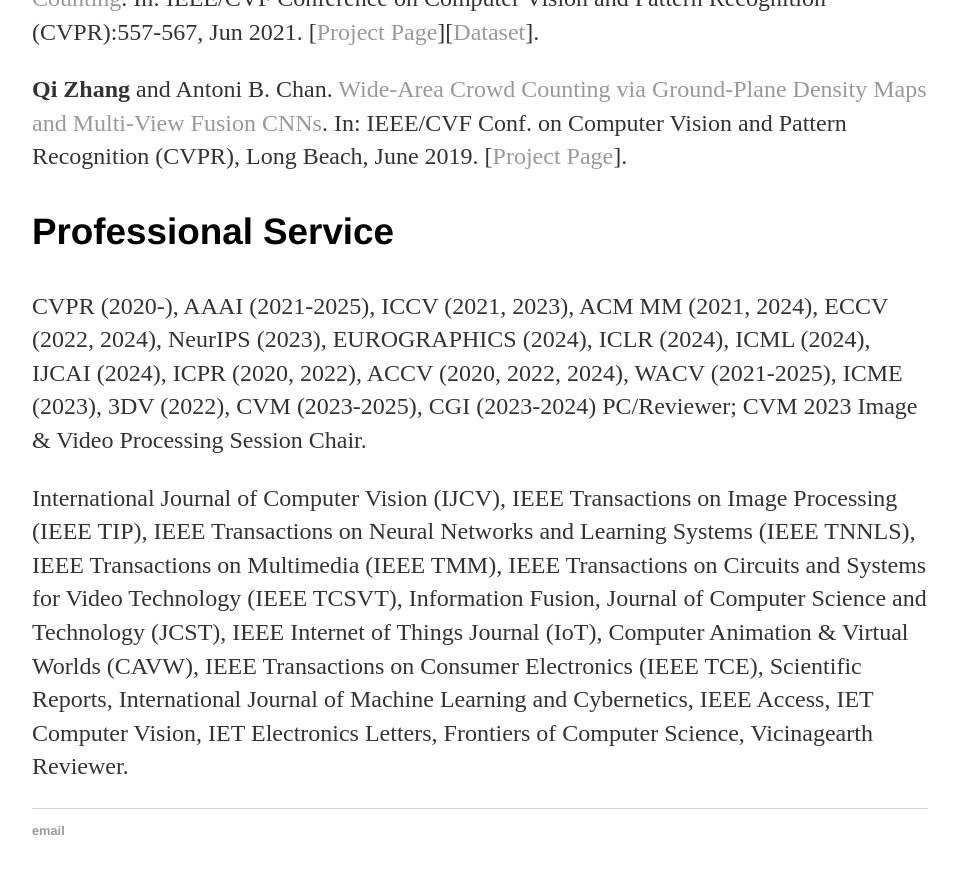
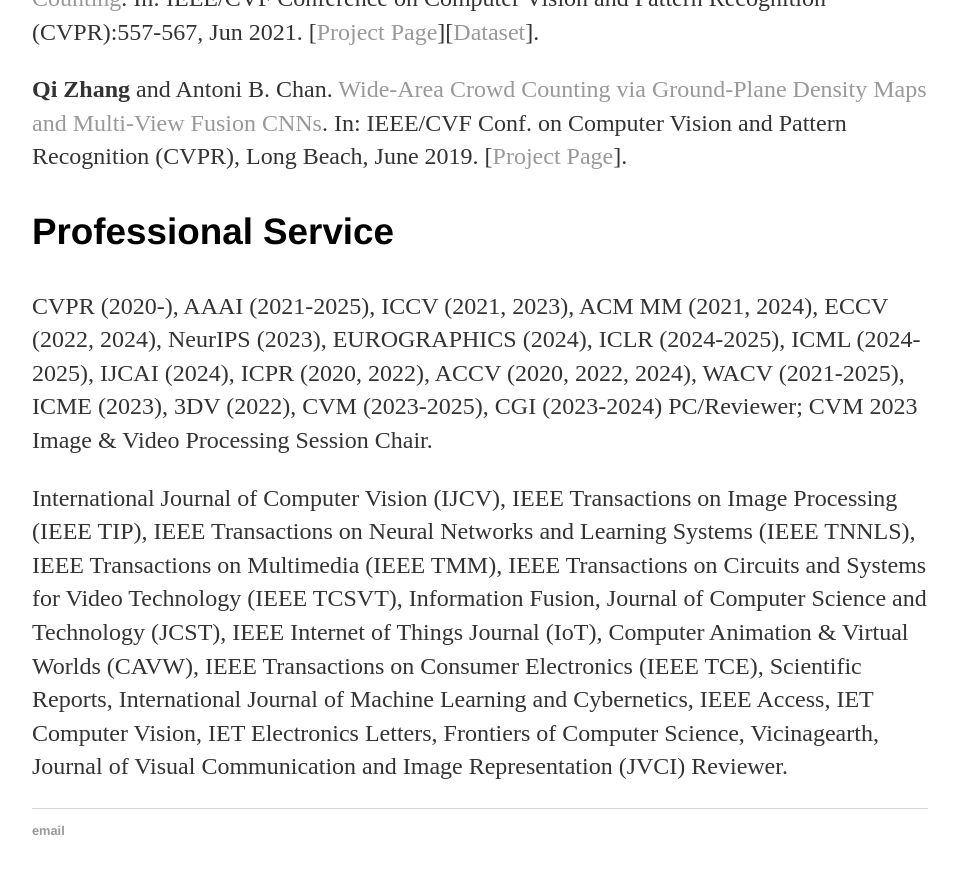
Before and after one commit to zqyq/zqyq.github.io, a Jekyll site: the page built from index.html, in a window 1280 px wide and 900 px high, scrolled down 1437 px. Shown: the top 874 px of the window, without its empty margins (160-1117 px from the left). Built offline with Jekyll 4.4.1, drawn with Linux system fonts in a browser that asks for light colours.

Commit message:
Update index.html

```diff
--- a/index.html
+++ b/index.html
@@ -66,7 +66,7 @@
 
 			<h3>Professional Service</h3>
 
- 			<p> CVPR (2020-), AAAI (2021-2025), ICCV (2021, 2023), ACM MM (2021, 2024),  ECCV (2022, 2024), NeurIPS (2023), EUROGRAPHICS (2024), ICLR (2024), ICML (2024), IJCAI (2024),
+ 			<p> CVPR (2020-), AAAI (2021-2025), ICCV (2021, 2023), ACM MM (2021, 2024),  ECCV (2022, 2024), NeurIPS (2023), EUROGRAPHICS (2024), ICLR (2024-2025), ICML (2024-2025), IJCAI (2024),
 			ICPR (2020, 2022), ACCV (2020, 2022, 2024), WACV (2021-2025), ICME (2023), 3DV (2022), CVM (2023-2025), CGI (2023-2024) PC/Reviewer; CVM 2023 Image & Video Processing Session Chair.<p>
 
 			<p> International Journal of Computer Vision (IJCV), IEEE Transactions on Image Processing (IEEE TIP),
@@ -75,5 +75,5 @@
 			 IEEE Transactions on Circuits and Systems for Video Technology (IEEE TCSVT),
 			 Information Fusion, Journal of Computer Science and Technology (JCST), IEEE Internet of Things Journal (IoT), Computer Animation & Virtual Worlds (CAVW),
 			 IEEE Transactions on Consumer Electronics (IEEE TCE), Scientific Reports, International Journal of Machine Learning and Cybernetics,
-			 IEEE Access, IET Computer Vision, IET Electronics Letters, Frontiers of Computer Science, Vicinagearth Reviewer. <p>
+			 IEEE Access, IET Computer Vision, IET Electronics Letters, Frontiers of Computer Science, Vicinagearth, Journal of Visual Communication and Image Representation (JVCI) Reviewer. <p>
 		</div>
```
